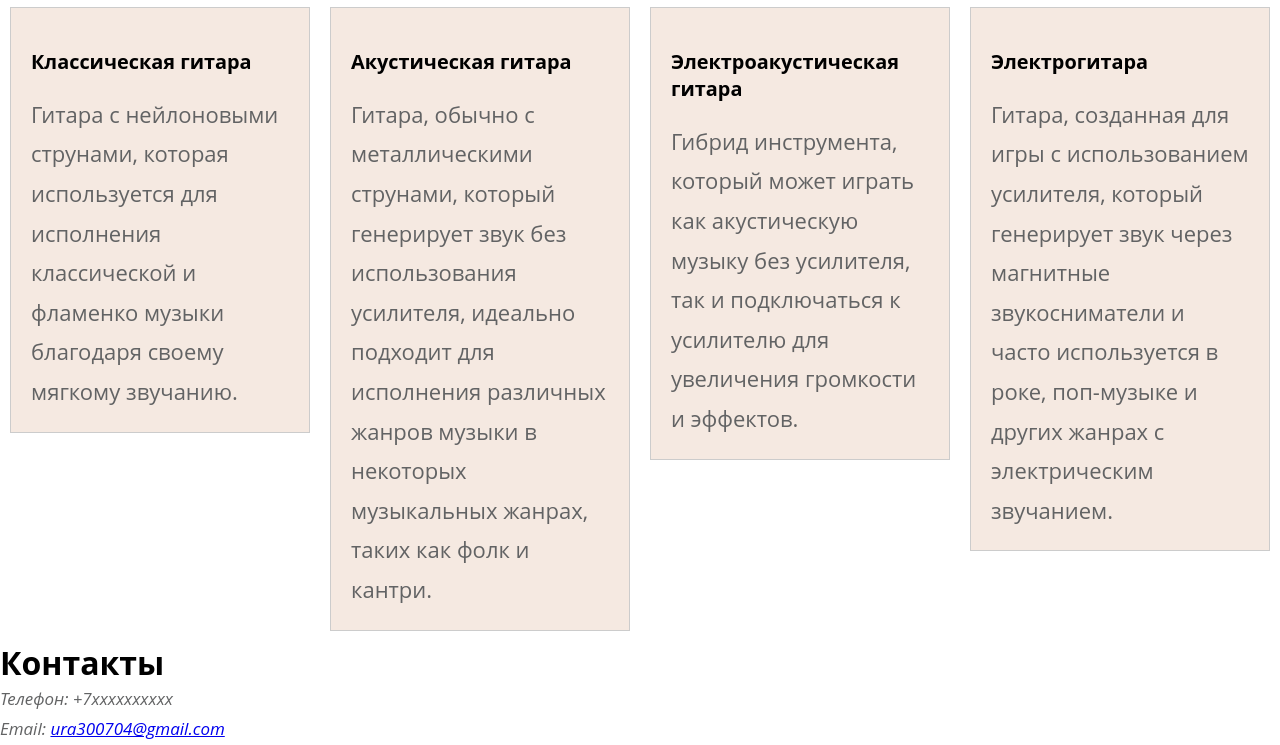
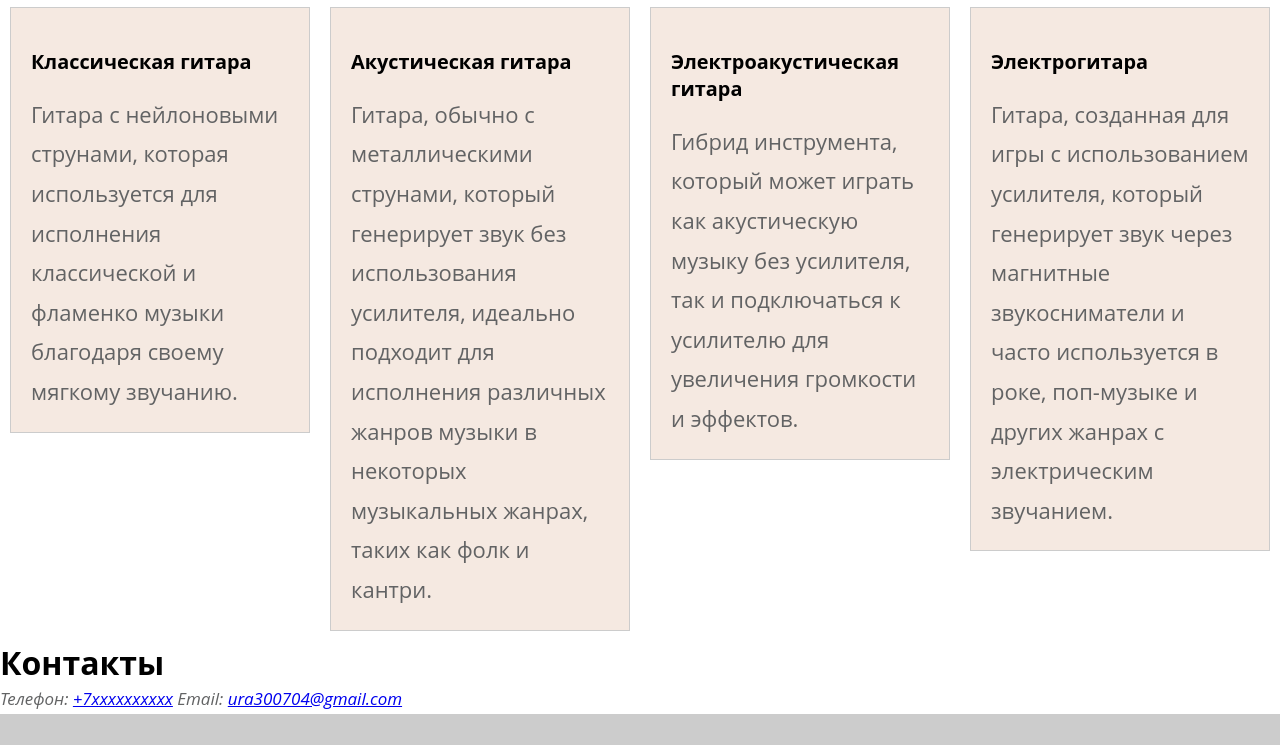
Before and after one commit to Evklipt/original_name, a plain HTML site: page index.html in a window 1280 px wide. Shown: the part 1458-2203 px from the top of the page. After the commit the page ends 2172 px from the top, so only its background shows below. Drawn offline with Linux system fonts and the light colour scheme.

Commit message:
Update index.html

```diff
--- a/index.html
+++ b/index.html
@@ -104,7 +104,7 @@
 				<div class="contact-content">
 					<h2>Контакты</h2>
 					<address>
-						Телефон: +7xxxxxxxxxx<br>
+						Телефон: <a href="tel:7xxxxxxxxxx">+7xxxxxxxxxx</a>
 						Email: <a href="mailto:ura300704@gmail.com">ura300704@gmail.com</a>
 					</address>
 				</div>
```
